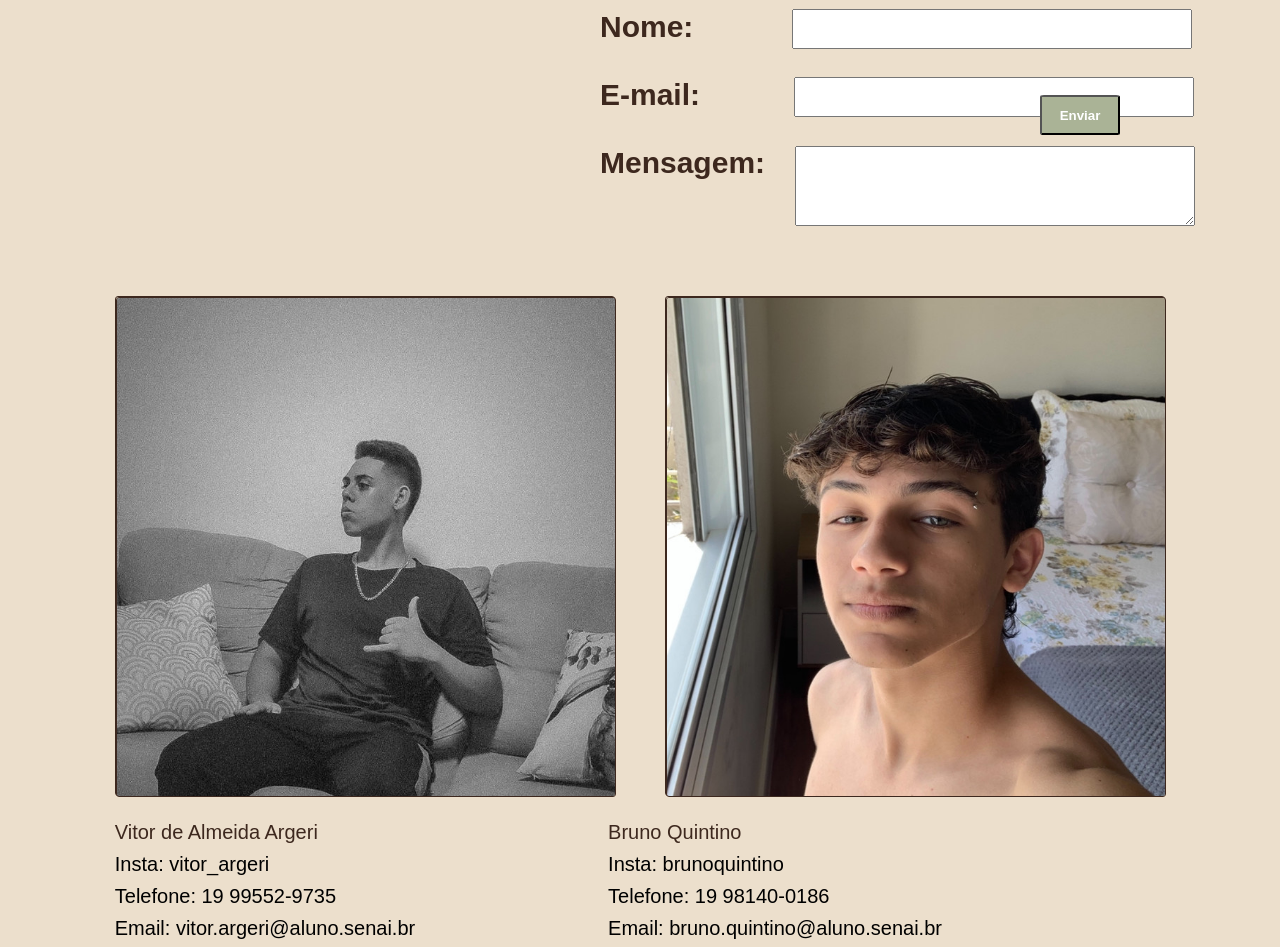
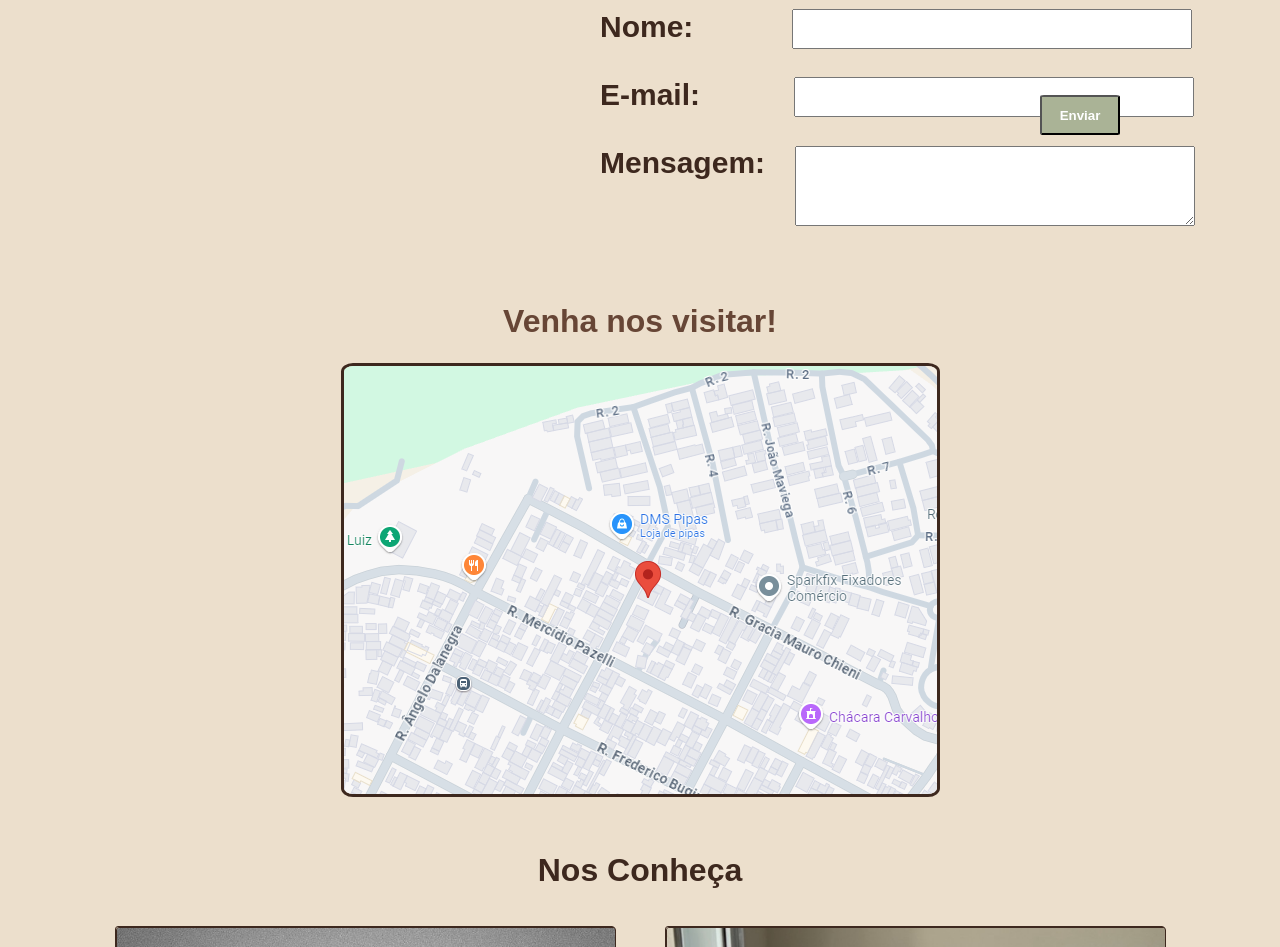
Before and after one commit to VitorArgeri/CafeteriaDoBruno, a plain HTML site: page pages/contato.html in a window 1280 px wide. Shown: the part 337-1284 px from the top of the page. Drawn offline with Linux system fonts and the light colour scheme.

Commit message:
feat: localization

```diff
--- a/css/contact.css
+++ b/css/contact.css
@@ -112,6 +112,27 @@ h2 {
     cursor: pointer;
 }
 
+.Saudacoes {
+    font-size: 4vh;
+    font-weight: bold;
+    color: #674636;
+    display: flex;
+    align-items: center;
+    justify-content: center;
+    margin-bottom: 2vh;
+}
+
+.Endereço {
+    display: flex;
+    align-items: center;
+    justify-content: center;
+}
+
+.address-img {
+    border: 3px solid #3d281e;
+    border-radius: 2%;
+}
+
 .logo-img {
     height: 500px;
     width: 500px;
@@ -125,6 +146,14 @@ h2 {
     width: 500px;
     border-radius: 3px;
     border: 1px solid #3d281e;
+}
+
+.integrantes {
+    margin-top: 5vh;
+    justify-content: center;
+    align-items: center;
+    display: flex;
+    font-size: 4vh;
 }
 
 .names {
@@ -198,7 +227,7 @@ h2 {
 
 .bruno {
     margin-top: 20px;
-    margin-left: 270px;
+    margin-left: 40vh;
 }
 
 .site-footer {
@@ -249,4 +278,5 @@ h2 {
 
 .name {
     color: #3d281e;
+    font-weight: bold;
 }
--- a/pages/contato.html
+++ b/pages/contato.html
@@ -48,7 +48,14 @@
         </form>
     </section>
 
+    <div class="coffeeshop-address">
+        <p class="Saudacoes">Venha nos visitar!</p>
+        <p class="Endereço"><a href="https://www.google.com.br/maps/place/R.+Regina+Galdin+Tonon,+402+-+Jardim+Sao+Luiz,+Valinhos+-+SP,+13274-465/@-22.9378525,-47.0029757,17z/data=!4m6!3m5!1s0x94c8ce6d636bd2c7:0x2721ded9411a2fe1!8m2!3d-22.9375611!4d-47.0016989!16s%2Fg%2F11gc9h072n?entry=ttu&g_ep=EgoyMDI0MDkyOS4wIKXMDSoASAFQAw%3D%3D" target="_blank"><img class="address-img" src="/img/address-img.png" alt=""></a>
+        </p>
+    </div>
+
     <main class="main-content">
+        <h1 class="integrantes">Nos Conheça</h1>
         <div class="pessoas">
             <div class="logo-img">
                 <img class="logo-img" src="/img/IMG_1604.jpeg">
```
Also changed, not shown: img/address-img.png (added), img/dollynho.jpg (added).
